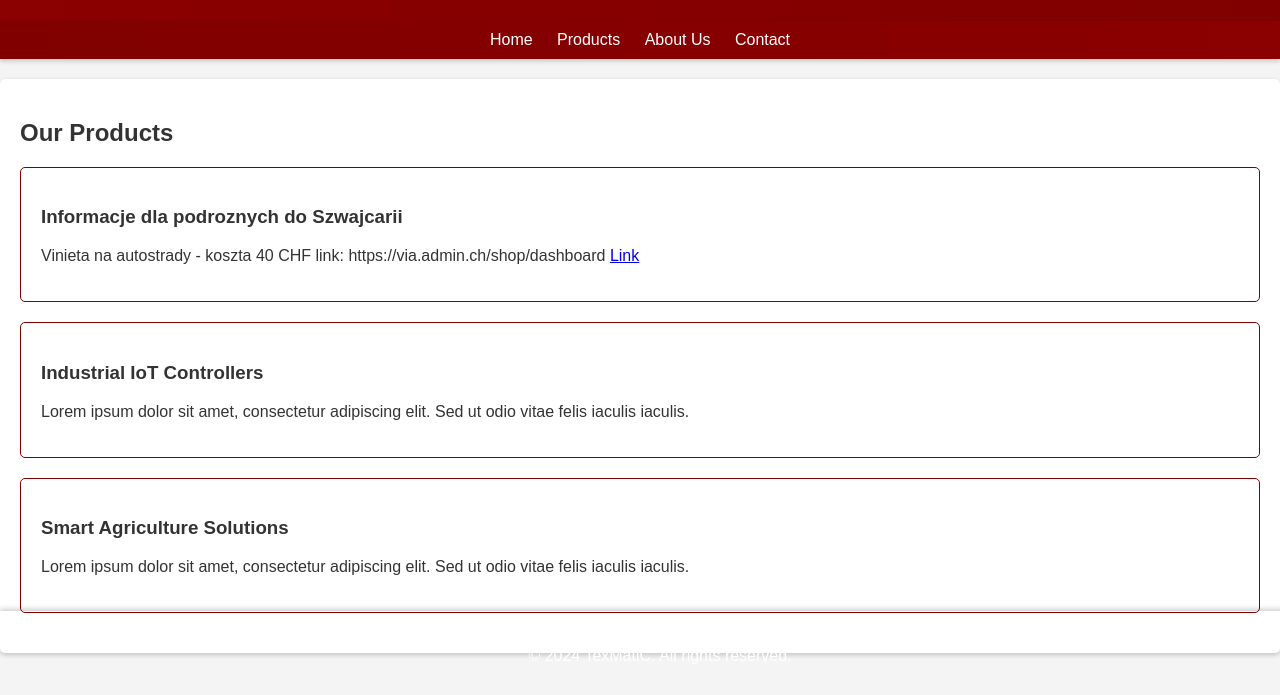
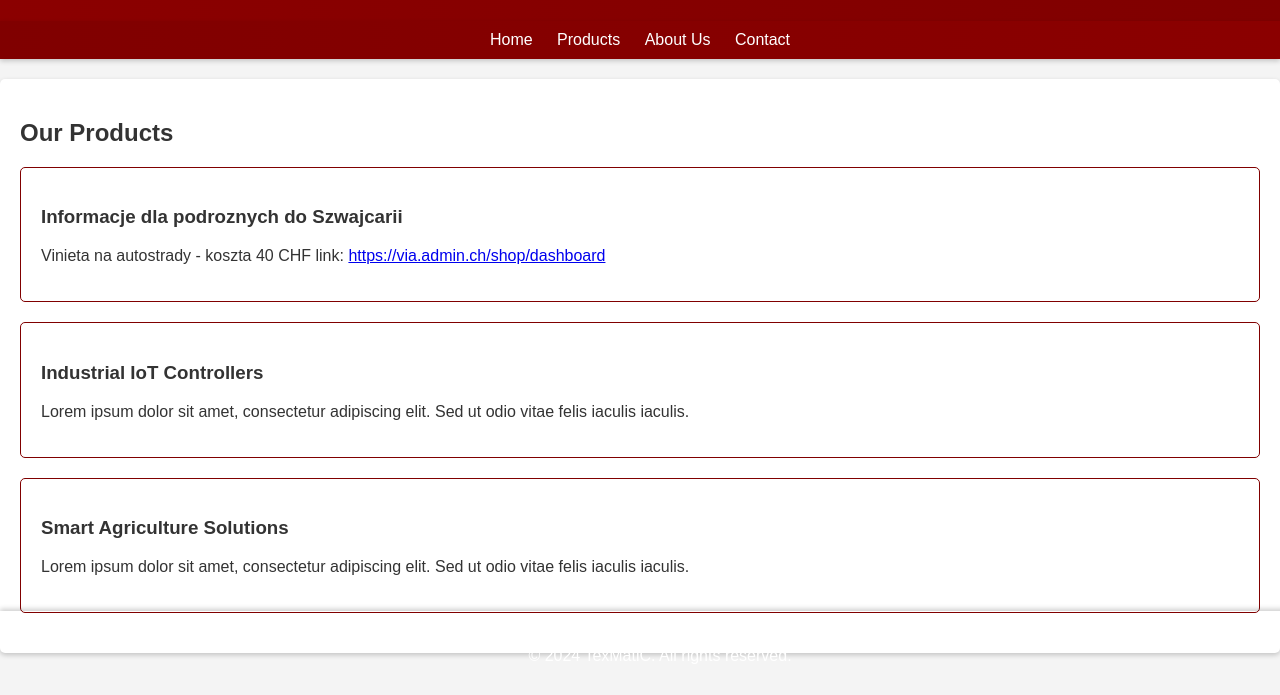
Before and after one commit to texmatic/mainpage, a plain HTML site: page szwajcaria.html in a window 1280 px wide. Shown: the part 99-794 px from the top of the page. Drawn offline with Linux system fonts and the light colour scheme.

Commit message:
Update szwajcaria.html

```diff
--- a/szwajcaria.html
+++ b/szwajcaria.html
@@ -22,7 +22,7 @@
         <h2>Our Products</h2>
         <div class="product">
             <h3>Informacje dla podroznych do Szwajcarii</h3>
-            <p>Vinieta na autostrady - koszta 40 CHF   link: https://via.admin.ch/shop/dashboard     <a href="https://via.admin.ch/shop/dashboard">Link</a> </p>
+            <p>Vinieta na autostrady - koszta 40 CHF   link:     <a href="https://via.admin.ch/shop/dashboard">https://via.admin.ch/shop/dashboard </a> </p>
         </div>
         <div class="product">
             <h3>Industrial IoT Controllers</h3>
```
